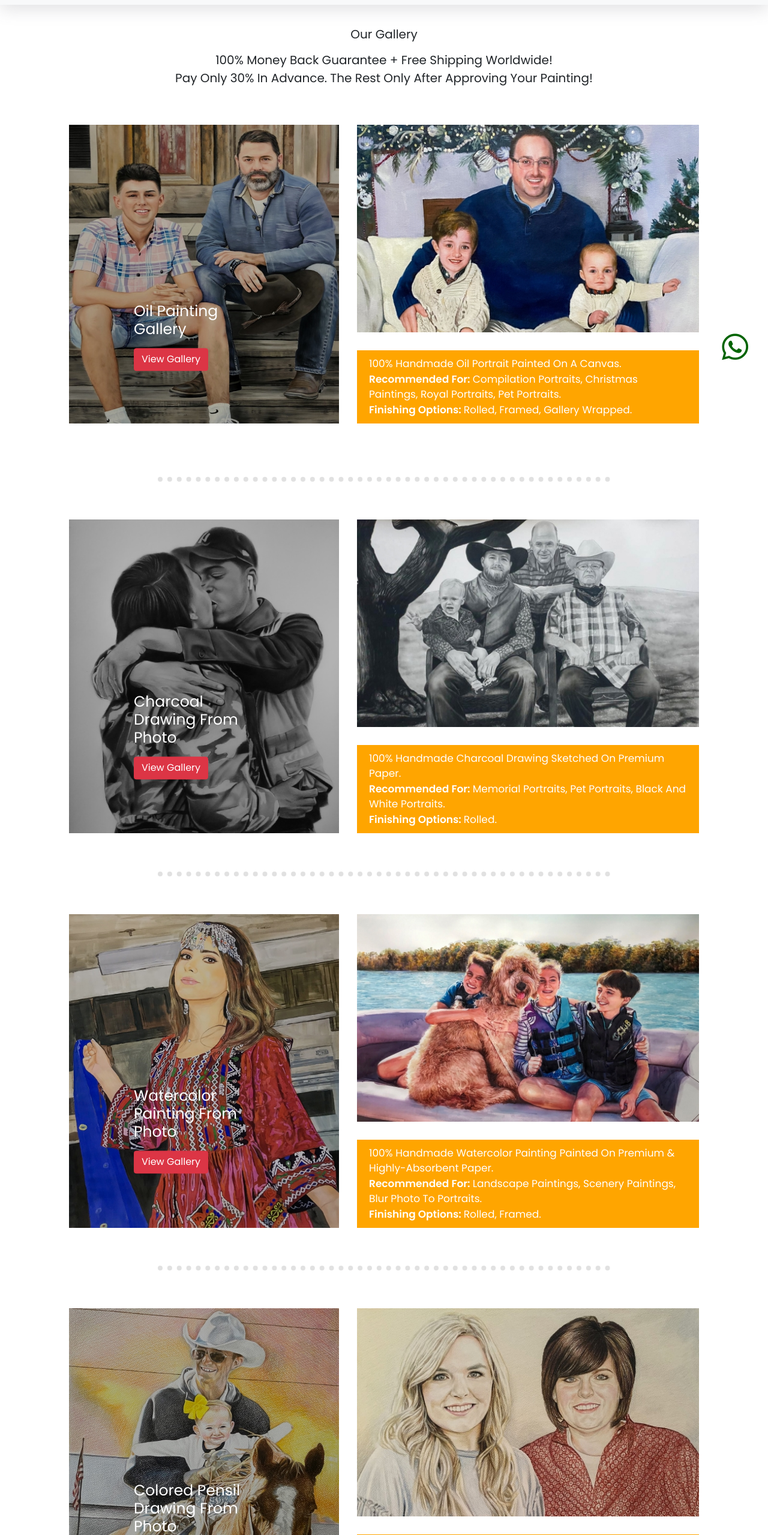
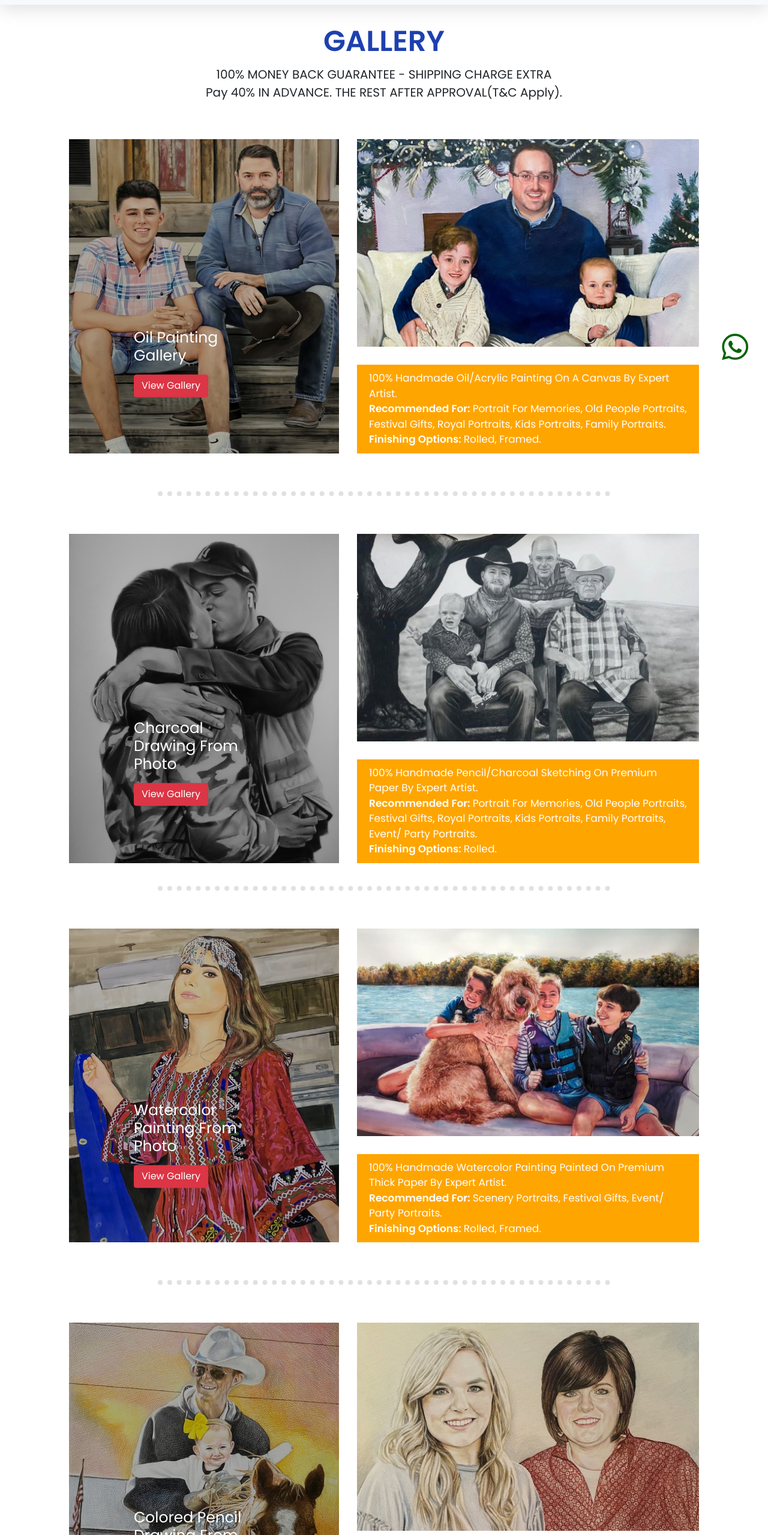
Before and after one commit to GitEnchantress/Talking-Canvas, a React (Create React App) app: page /gallery in a window 1280 px wide. Shown: the part 67-2626 px from the top of the page at 60% size. Built offline with nearby package versions, Linux system fonts and the light colour scheme.

Commit message:
Changes in Gallery fonts made

```diff
--- a/src/components/Footer.js
+++ b/src/components/Footer.js
@@ -45,7 +45,7 @@ function Footer() {
                 <Link to="/product/oil-painting"> <i class="fas fa-arrow-right"></i> Oil Painting </Link> <br />
                 <Link to="/product/watercolor"> <i class="fas fa-arrow-right"></i> Water Color </Link> <br />
                 <Link to="/product/charcoal"> <i class="fas fa-arrow-right"></i> Charcoal Painting </Link> <br />
-                <Link to="/product/pensil-sketch-painting"> <i class="fas fa-arrow-right"></i> Pensil Sketch </Link> <br />
+                <Link to="/product/pensil-sketch-painting"> <i class="fas fa-arrow-right"></i> Pencil Sketch </Link> <br />
                 <Link to="/pricing"> <i class="fas fa-arrow-right"></i> Pricing </Link>
                     </div>
                     <div className='col-md-3 col-6  py-4'>
--- a/src/components/Gallery/Gallerymain.js
+++ b/src/components/Gallery/Gallerymain.js
@@ -11,10 +11,10 @@ function Gallerymain() {
         <div>
             <div className="gallery--page--heading mt-5 pt-5">
         <center>
-            <h1 className=' my-3'>Our Gallery</h1>
-            <p>100% Money Back Guarantee + Free Shipping Worldwide!</p>
+            <h1 className=' my-3 font-bold text-5xl text-blue-800'>  GALLERY  </h1>
+            <p>100% MONEY BACK GUARANTEE - SHIPPING CHARGE EXTRA </p>
 
-            <p>Pay Only 30% In Advance. The Rest Only After Approving Your Painting!</p>
+            <p>Pay 40% IN ADVANCE. THE REST AFTER APPROVAL(T&c apply).</p>
         </center>
     </div>
     {data.map(data => {
@@ -49,9 +49,9 @@ function Gallerymain() {
    <div className="gallery--page--heading mt-5 pb-5">
         <center>
            <span class="button button-pulse">Order Now</span>
-            <p>100% Money Back Guarantee + Free Shipping Worldwide!</p>
+            <p>100% MONEY BACK GUARANTEE - SHIPPING CHARGE EXTRA</p>
 
-            <p>Pay Only 30% In Advance. The Rest Only After Approving Your Painting!</p>
+            <p>Pay 40% IN ADVANCE. THE REST AFTER APPROVAL(T&c apply).</p>
         </center>
     </div>
 
--- a/src/components/Gallery/gallerydetail.json
+++ b/src/components/Gallery/gallerydetail.json
@@ -6,9 +6,9 @@
         "alt1": "",
         "card2" : "./image/gallery-page/oil-image-2.jpg",
         "alt2": "",
-        "description": "100% Handmade Oil Portrait painted on a Canvas.",
-        "recommended": "Compilation Portraits, Christmas Paintings, Royal Portraits, Pet Portraits.",
-        "finishing": "Rolled, Framed, Gallery Wrapped.",
+        "description": "100% Handmade Oil/Acrylic Painting on a canvas by expert artist.",
+        "recommended": "Portrait for Memories, Old people portraits, Festival Gifts, Royal Portraits, Kids Portraits, Family Portraits.",
+        "finishing": "Rolled, Framed.",
         "link": "/gallery/oil-painting"
 
     },
@@ -19,8 +19,8 @@
         "alt1": "",
         "card2" : "./image/gallery-page/charcoal-image-2.jpg",
         "alt2": "",
-        "description": "100% Handmade Charcoal Drawing sketched on Premium Paper.",
-        "recommended": "Memorial Portraits, Pet Portraits, Black and White Portraits.",
+        "description": "100% Handmade Pencil/Charcoal sketching on premium paper by expert artist.",
+        "recommended": "Portrait for Memories, Old people portraits, Festival Gifts, Royal Portraits, Kids Portraits, Family Portraits, Event/ Party portraits.",
         "finishing": "Rolled.",
         "link": "/gallery/charcoal-painting"
 
@@ -32,28 +32,28 @@
         "alt1": "",
         "card2" : "./image/gallery-page/watercolor-image-2.jpg",
         "alt2": "",
-        "description": "100% Handmade Watercolor Painting painted on Premium & Highly-Absorbent Paper.",
-        "recommended": "Landscape Paintings, Scenery Paintings, Blur Photo to Portraits.",
+        "description": "100% Handmade Watercolor Painting painted on premium thick paper by expert artist.",
+        "recommended": "Scenery Portraits, Festival Gifts, Event/ Party portraits.",
         "finishing": " Rolled, Framed.",
         "link": "/gallery/watercolor-painting"
 
     },
     {
         "id": 4,
-        "title" : "Colored Pensil Drawing From Photo ",
+        "title" : "Colored Pencil Drawing From Photo ",
         "card1" : "./image/gallery-page/colored-pencil-image-1.jpg",
         "alt1": "",
         "card2" : "./image/gallery-page/colored-pencil-image-2.jpg",
         "alt2": "",
         "description": "100% Hand-drawn Colored Pencil Drawing sketched on Premium Paper with Industry-leading pencils.",
-        "recommended": " Child Portraits, Compilation Portraits, Horse Portraits.",
-        "finishing": " Rolled, Framed.",
+        "recommended": "Portrait for Memories, Bad photo to Portraits, Festival Gifts, Royal Portraits, Kids Portraits, Family Portraits, Event/ Party portraits.",
+        "finishing": " Rolled/Framed.",
         "link": "/gallery/colored-pencil-painting"
 
     },
     {
         "id": 5,
-        "title" : "Pensil Sketch From Photo ",
+        "title" : "Pencil Sketch From Photo ",
         "card1" : "./image/gallery-page/pencil-image-1.jpg",
         "alt1": "",
         "card2" : "./image/gallery-page/pencil-image-2.jpg",
```
